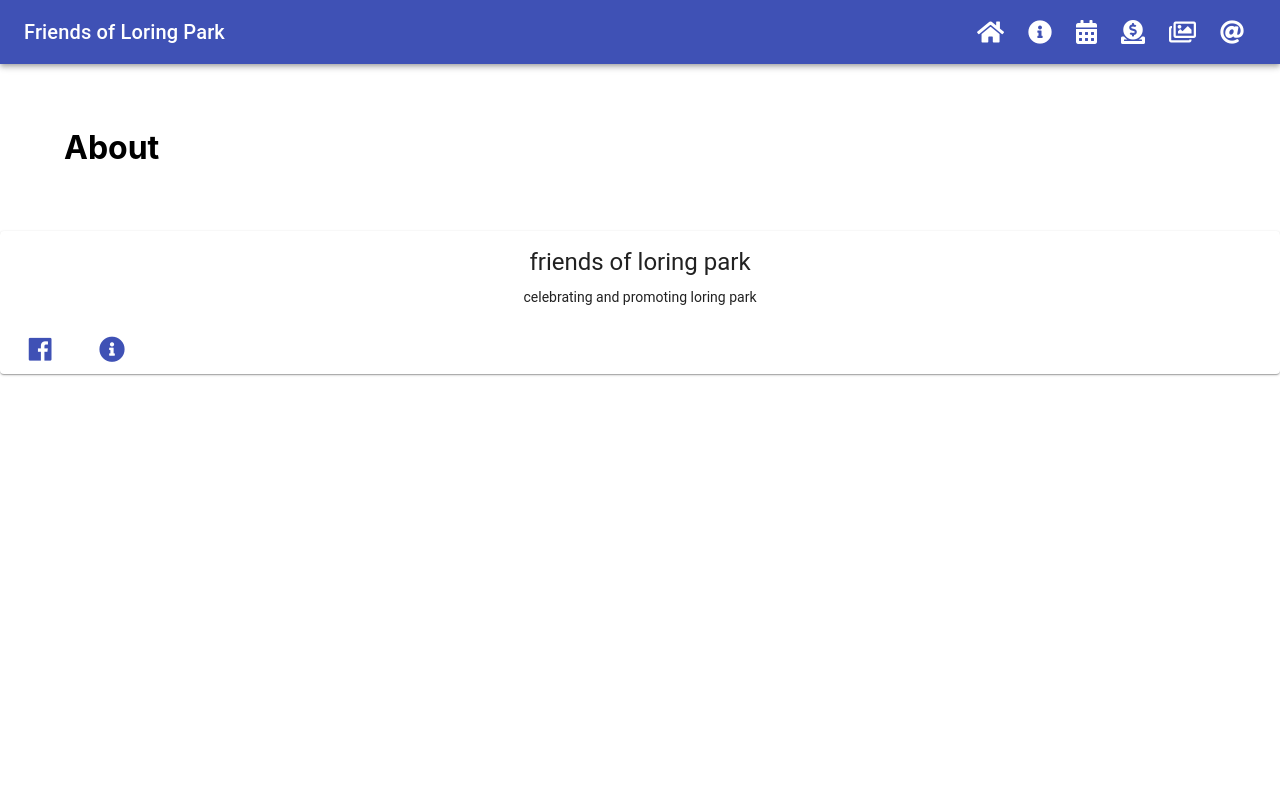
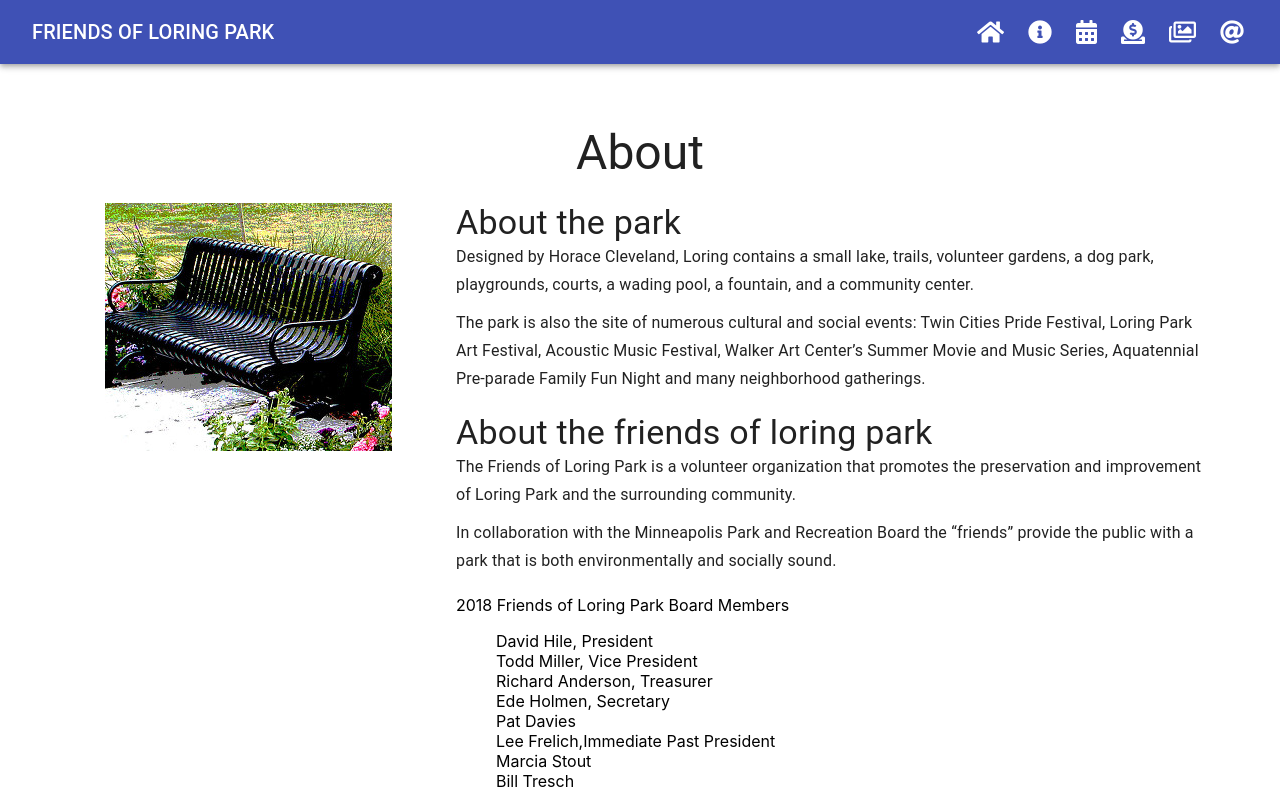
Before and after one commit to philipstubbs13/loring-park-site-revamp, a React (Create React App) app: page /about in a window 1280 px wide. Shown: the top 793 px of the page. Built offline with nearby package versions, Linux system fonts and the light colour scheme.

Commit message:
about page

```diff
--- a/src/App.css
+++ b/src/App.css
@@ -20,10 +20,7 @@
 
 .page-container {
   display: flex;
-  justify-content: center; /* align horizontal */
-  align-items: center; /* align vertical */
   min-height: calc(100vh - 100px);
-  text-align: center;
   overflow: hidden;
 }
 
@@ -31,3 +28,7 @@ a {
   text-decoration: none;
   color: var(--app-dark-color);
 }
+
+li {
+  list-style: none;
+}
--- a/src/App.js
+++ b/src/App.js
@@ -34,7 +34,7 @@ class App extends Component {
                   <Route exact path="/" component={Home} />
                   <Route exact path="/about" component={About} />
                   <Route exact path="/events" component={Events} />
-                  <Route exact path="/donate" component={Gallery} />
+                  <Route exact path="/donate" component={Donate} />
                   <Route exact path="/gallery" component={Gallery} />
                   <Route exact path="/connect" component={Connect} />
                 </Switch>
--- a/src/components/Footer/Footer.js
+++ b/src/components/Footer/Footer.js
@@ -1,8 +1,12 @@
+// Global import of react
 import React from 'react';
+// Import PropTypes for prop checking/validation
 import PropTypes from 'prop-types';
+// import third-party routing library (react-router-dom)
+import { Link } from 'react-router-dom';
+// import material ui components and styling
 import { withStyles } from '@material-ui/core/styles';
 import Card from '@material-ui/core/Card';
-import CardActionArea from '@material-ui/core/CardActionArea';
 import CardActions from '@material-ui/core/CardActions';
 import CardContent from '@material-ui/core/CardContent';
 import Button from '@material-ui/core/Button';
@@ -35,10 +39,12 @@ function Footer(props) {
           </Typography>
         </CardContent>
         <CardActions>
-          <Button size="small" color="primary">
-            <i className="fab fa-facebook fa-2x" />
-          </Button>
-          <Button size="small" color="primary">
+          <a href="https://www.facebook.com/LoringParkGardens/?fref=ts" target="_blank" rel="noopener noreferrer">
+            <Button size="small" color="primary">
+              <i className="fab fa-facebook fa-2x" />
+            </Button>
+          </a>
+          <Button size="small" color="primary" component={Link} to="/about">
             <i className="fas fa-info-circle fa-2x" />
           </Button>
         </CardActions>
--- a/src/components/NavBar/NavBar.js
+++ b/src/components/NavBar/NavBar.js
@@ -2,6 +2,8 @@
 import React from 'react';
 // Import PropTypes for props checking/validating.
 import PropTypes from 'prop-types';
+// import third-party routing library (react-router-dom)
+import { Link } from 'react-router-dom';
 // import ui components and styling from material ui library.
 import AppBar from '@material-ui/core/AppBar';
 import Toolbar from '@material-ui/core/Toolbar';
@@ -12,6 +14,7 @@ import Menu from '@material-ui/core/Menu';
 import { withStyles } from '@material-ui/core/styles';
 import Hidden from '@material-ui/core/Hidden';
 import Tooltip from '@material-ui/core/Tooltip';
+import Button from '@material-ui/core/Button';
 
 const styles = theme => ({
   root: {
@@ -21,10 +24,7 @@ const styles = theme => ({
     flexGrow: 1,
   },
   title: {
-    display: 'block',
-    [theme.breakpoints.up('sm')]: {
-      display: 'block',
-    },
+    color: '#fff',
   },
   sectionMobile: {
     display: 'flex',
@@ -84,37 +84,37 @@ class NavBar extends React.Component {
         open={isMobileMenuOpen}
         onClose={this.handleMobileMenuClose}
       >
-        <MenuItem>
+        <MenuItem component={Link} to="/">
           <IconButton color="inherit">
             <i className="fas fa-home" />
           </IconButton>
           <p>Home</p>
         </MenuItem>
-        <MenuItem>
+        <MenuItem component={Link} to="/about">
           <IconButton color="inherit">
             <i className="fas fa-info-circle" />
           </IconButton>
           <p>About</p>
         </MenuItem>
-        <MenuItem>
+        <MenuItem component={Link} to="/events">
           <IconButton color="inherit">
             <i className="fas fa-calendar-alt" />
           </IconButton>
           <p>Events</p>
         </MenuItem>
-        <MenuItem>
+        <MenuItem component={Link} to="/donate">
           <IconButton color="inherit">
             <i className="fas fa-donate" />
           </IconButton>
           <p>Donate</p>
         </MenuItem>
-        <MenuItem>
+        <MenuItem component={Link} to="/gallery">
           <IconButton color="inherit">
             <i className="far fa-images" />
           </IconButton>
           <p>Gallery</p>
         </MenuItem>
-        <MenuItem>
+        <MenuItem component={Link} to="/connect">
           <IconButton color="inherit">
             <i className="fas fa-at" />
           </IconButton>
@@ -127,39 +127,41 @@ class NavBar extends React.Component {
       <div className={classes.root}>
         <AppBar position="static">
           <Toolbar>
-            <Typography className={classes.title} variant="h6" color="inherit" noWrap>
-              Friends of Loring Park
-            </Typography>
+            <Button component={Link} to="/">
+              <Typography className={classes.title} variant="h6" color="inherit" noWrap>
+                Friends of Loring Park
+              </Typography>
+            </Button>
             <div className={classes.grow} />
             <Hidden smDown>
               <div className={classes.sectionDesktop}>
                 <Tooltip title="Home" placement="bottom">
-                  <IconButton color="inherit">
+                  <IconButton color="inherit" component={Link} to="/">
                     <i className="fas fa-home" />
                   </IconButton>
                 </Tooltip>
                 <Tooltip title="About" placement="bottom">
-                  <IconButton color="inherit">
+                  <IconButton color="inherit" component={Link} to="/about">
                     <i className="fas fa-info-circle" />
                   </IconButton>
                 </Tooltip>
                 <Tooltip title="Events" placement="bottom">
-                  <IconButton color="inherit">
+                  <IconButton color="inherit" component={Link} to="/events">
                     <i className="fas fa-calendar-alt" />
                   </IconButton>
                 </Tooltip>
                 <Tooltip title="Donate" placement="bottom">
-                  <IconButton color="inherit">
+                  <IconButton color="inherit" component={Link} to="/donate">
                     <i className="fas fa-donate" />
                   </IconButton>
                 </Tooltip>
                 <Tooltip title="Gallery" placement="bottom">
-                  <IconButton color="inherit">
+                  <IconButton color="inherit" component={Link} to="/gallery">
                     <i className="far fa-images" />
                   </IconButton>
                 </Tooltip>
                 <Tooltip title="Connect" placement="bottom">
-                  <IconButton color="inherit">
+                  <IconButton color="inherit" component={Link} to="/connect">
                     <i className="fas fa-at" />
                   </IconButton>
                 </Tooltip>
--- a/src/containers/About/About.js
+++ b/src/containers/About/About.js
@@ -1,13 +1,94 @@
 import React, { Component } from 'react';
+// Import material ui components
+import Grid from '@material-ui/core/Grid';
+import Typography from '@material-ui/core/Typography';
+import { withStyles } from '@material-ui/core/styles';
+import Button from '@material-ui/core/Button';
+// import image
+import parkBench from '../../images/park_bench.jpg';
+
+const styles = () => ({
+  pageTitle: {
+    textAlign: 'center',
+  },
+  aboutFriends: {
+    marginTop: 20,
+  },
+  boardMembers: {
+    marginTop: 20,
+  },
+  aboutParkP2: {
+    marginTop: 10,
+  },
+  aboutFriendsP2: {
+    marginTop: 10,
+  },
+  aboutLeft: {
+    textAlign: 'center',
+  },
+});
 
 class About extends Component {
   render() {
+    const { classes } = this.props;
     return (
-      <div>
-        <h1>About</h1>
+      <div className="page-container">
+        <Grid container direction="row" justify="center" spacing={24} className="about-container">
+          <Grid item xs={12}>
+            <Typography variant="h3" className={classes.pageTitle}>About</Typography>
+          </Grid>
+          <Grid item xs={12} sm={12} md={4} className={classes.aboutLeft}>
+            <img src={parkBench} alt="park bench" />
+          </Grid>
+          <Grid item xs={12} sm={12} md={8} className="about-right">
+            <div className={classes.aboutPark}>
+              <Typography variant="h4">About the park</Typography>
+              <Typography variant="subtitle1" className={classes.aboutParkP1}>
+                Designed by Horace Cleveland, Loring contains a small lake, trails,
+                volunteer gardens, a dog park, playgrounds, courts, a wading pool,
+                a fountain, and a community center.
+              </Typography>
+              <Typography variant="subtitle1" className={classes.aboutParkP2}>
+                The park is also the site of numerous cultural and social events:
+                Twin Cities Pride Festival, Loring Park Art Festival, Acoustic Music Festival,
+                Walker Art Center’s Summer Movie and Music Series, Aquatennial Pre-parade
+                Family Fun Night and many neighborhood gatherings.
+              </Typography>
+            </div>
+            <div className={classes.aboutFriends}>
+              <Typography variant="h4">About the friends of loring park</Typography>
+              <Typography variant="subtitle1" className={classes.aboutFriendsP1}>
+                The Friends of Loring Park is a volunteer organization that
+                promotes the preservation and improvement of Loring Park and
+                the surrounding community.
+              </Typography>
+              <Typography variant="subtitle1" className={classes.aboutFriendsP2}>
+                In collaboration with the Minneapolis Park and Recreation Board
+                the “friends” provide the public with a park that is both
+                environmentally and socially sound.
+              </Typography>
+              <div className={classes.boardMembers}>
+                <Typography variant="p">
+                  2018 Friends of Loring Park Board Members
+                </Typography>
+                <ul>
+                  <li>David Hile, President</li>
+                  <li>Todd Miller, Vice President</li>
+                  <li>Richard Anderson, Treasurer</li>
+                  <li>Ede Holmen, Secretary</li>
+                  <li>Pat Davies</li>
+                  <li>Lee Frelich,Immediate Past President</li>
+                  <li>Marcia Stout</li>
+                  <li>Bill Tresch</li>
+                  <li>Kia Thompson</li>
+                </ul>
+              </div>
+            </div>
+          </Grid>
+        </Grid>
       </div>
     );
   }
 }
 
-export default About;
+export default withStyles(styles)(About);
--- a/src/containers/Connect/Connect.js
+++ b/src/containers/Connect/Connect.js
@@ -3,7 +3,7 @@ import React, { Component } from 'react';
 class Connect extends Component {
   render() {
     return (
-      <div>
+      <div className="page-container">
         <h1>Connect</h1>
       </div>
     );
--- a/src/containers/Donate/Donate.js
+++ b/src/containers/Donate/Donate.js
@@ -1,9 +1,9 @@
-import React, { Component } from 'react'
+import React, { Component } from 'react';
 
 class Donate extends Component {
   render() {
     return (
-      <div>
+      <div className="page-container">
         <h1>Donate</h1>
       </div>
     );
--- a/src/containers/Events/Events.js
+++ b/src/containers/Events/Events.js
@@ -3,7 +3,7 @@ import React, { Component } from 'react';
 class Events extends Component {
   render() {
     return (
-      <div>
+      <div className="page-container">
         <h1>Events</h1>
       </div>
     );
--- a/src/containers/Gallery/Gallery.js
+++ b/src/containers/Gallery/Gallery.js
@@ -3,7 +3,7 @@ import React, { Component } from 'react';
 class Gallery extends Component {
   render() {
     return (
-      <div>
+      <div className="page-container">
         <h1>Gallery</h1>
       </div>
     );
--- a/src/containers/Home/Home.js
+++ b/src/containers/Home/Home.js
@@ -1,4 +1,4 @@
-import React, { Component } from 'react'
+import React, { Component } from 'react';
 
 class Home extends Component {
   render() {
```
Also changed, not shown: src/images/park_bench.jpg (added).
